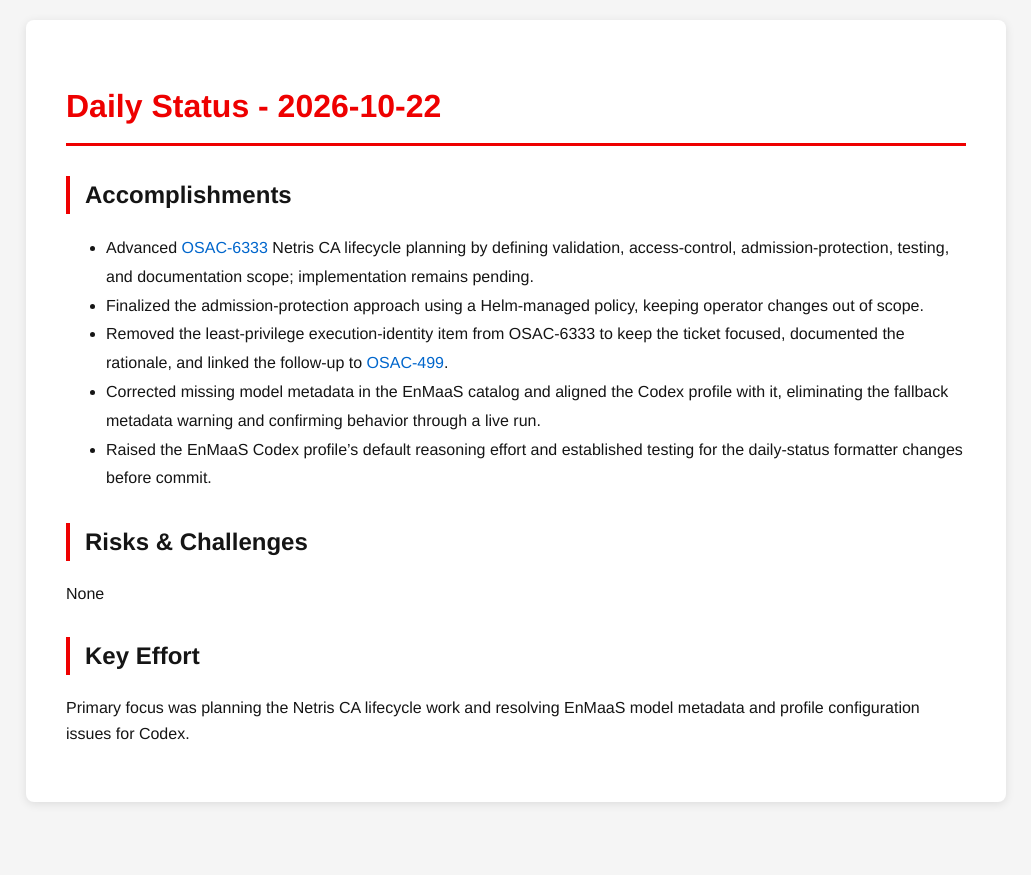
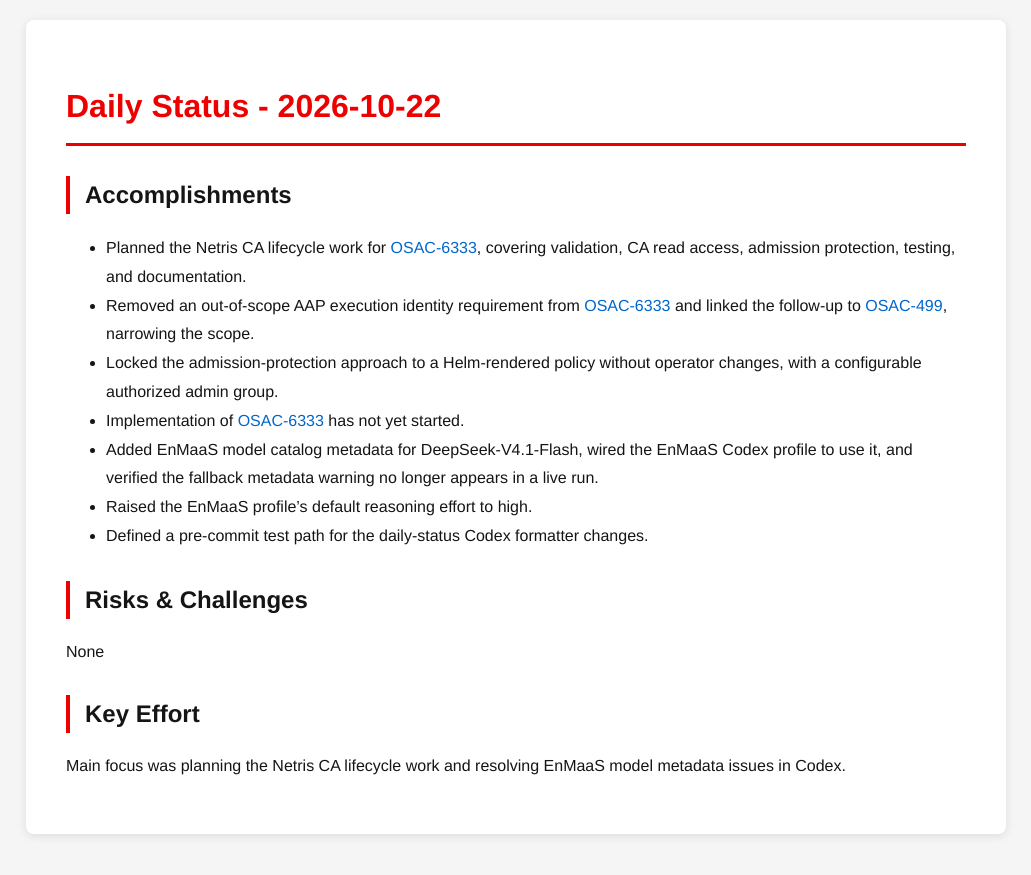
Before and after one commit to tzvatot/daily-status, a Jekyll site: the page built from 2026-10-22.md, in a window 1280 px wide. Shown: the top 875 px of the page, without its empty margins (124-1155 px from the left). Built offline with Jekyll 4.4.1, drawn with Linux system fonts in a browser that asks for light colours.

Commit message:
Daily status update - 2026-10-22

```diff
--- a/2026-10-22.md
+++ b/2026-10-22.md
@@ -7,14 +7,16 @@
 # Daily Status - 2026-10-22
 
 ## Accomplishments
-- Advanced [OSAC-6333](https://redhat.atlassian.net/browse/OSAC-6333) Netris CA lifecycle planning by defining validation, access-control, admission-protection, testing, and documentation scope; implementation remains pending.
-- Finalized the admission-protection approach using a Helm-managed policy, keeping operator changes out of scope.
-- Removed the least-privilege execution-identity item from OSAC-6333 to keep the ticket focused, documented the rationale, and linked the follow-up to [OSAC-499](https://redhat.atlassian.net/browse/OSAC-499).
-- Corrected missing model metadata in the EnMaaS catalog and aligned the Codex profile with it, eliminating the fallback metadata warning and confirming behavior through a live run.
-- Raised the EnMaaS Codex profile's default reasoning effort and established testing for the daily-status formatter changes before commit.
+- Planned the Netris CA lifecycle work for [OSAC-6333](https://redhat.atlassian.net/browse/OSAC-6333), covering validation, CA read access, admission protection, testing, and documentation.
+- Removed an out-of-scope AAP execution identity requirement from [OSAC-6333](https://redhat.atlassian.net/browse/OSAC-6333) and linked the follow-up to [OSAC-499](https://redhat.atlassian.net/browse/OSAC-499), narrowing the scope.
+- Locked the admission-protection approach to a Helm-rendered policy without operator changes, with a configurable authorized admin group.
+- Implementation of [OSAC-6333](https://redhat.atlassian.net/browse/OSAC-6333) has not yet started.
+- Added EnMaaS model catalog metadata for DeepSeek-V4.1-Flash, wired the EnMaaS Codex profile to use it, and verified the fallback metadata warning no longer appears in a live run.
+- Raised the EnMaaS profile's default reasoning effort to high.
+- Defined a pre-commit test path for the daily-status Codex formatter changes.
 
 ## Risks & Challenges
 None
 
 ## Key Effort
-Primary focus was planning the Netris CA lifecycle work and resolving EnMaaS model metadata and profile configuration issues for Codex.
+Main focus was planning the Netris CA lifecycle work and resolving EnMaaS model metadata issues in Codex.
```
